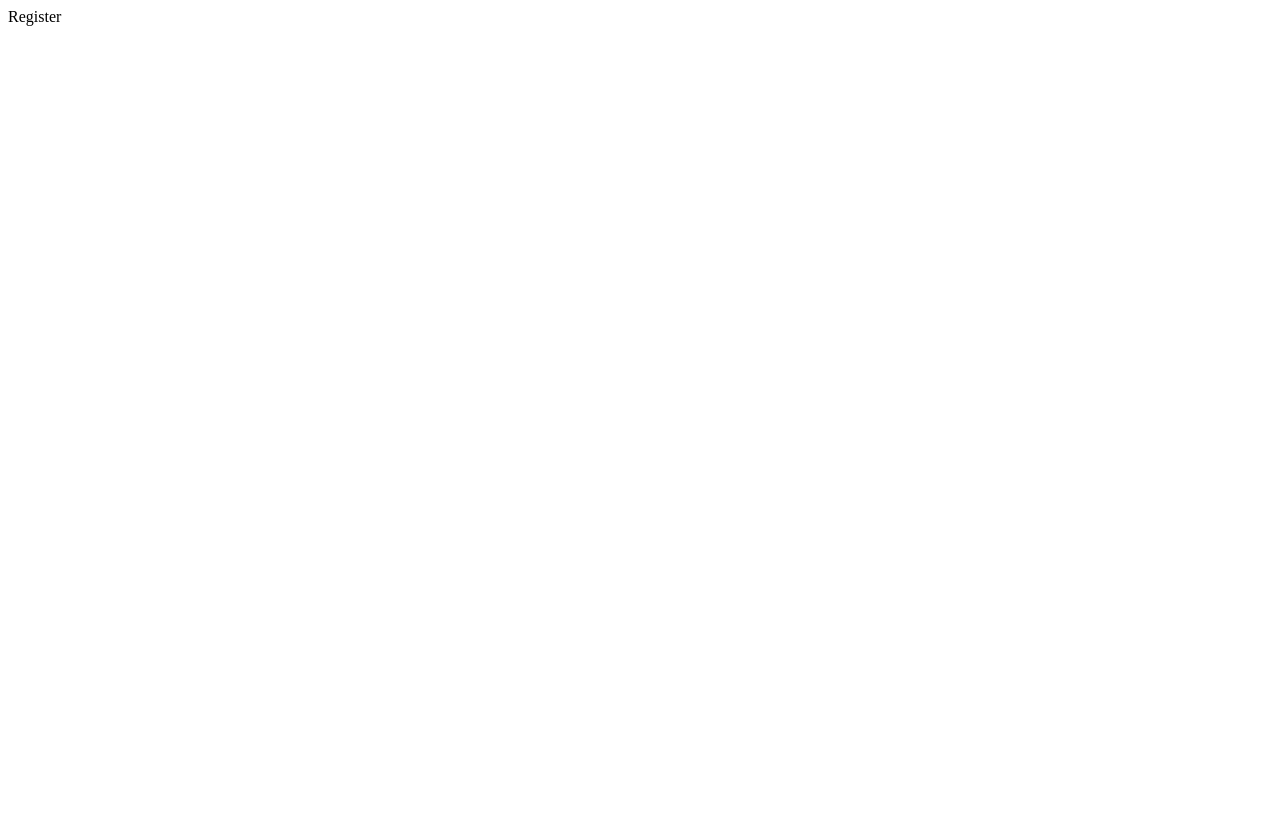
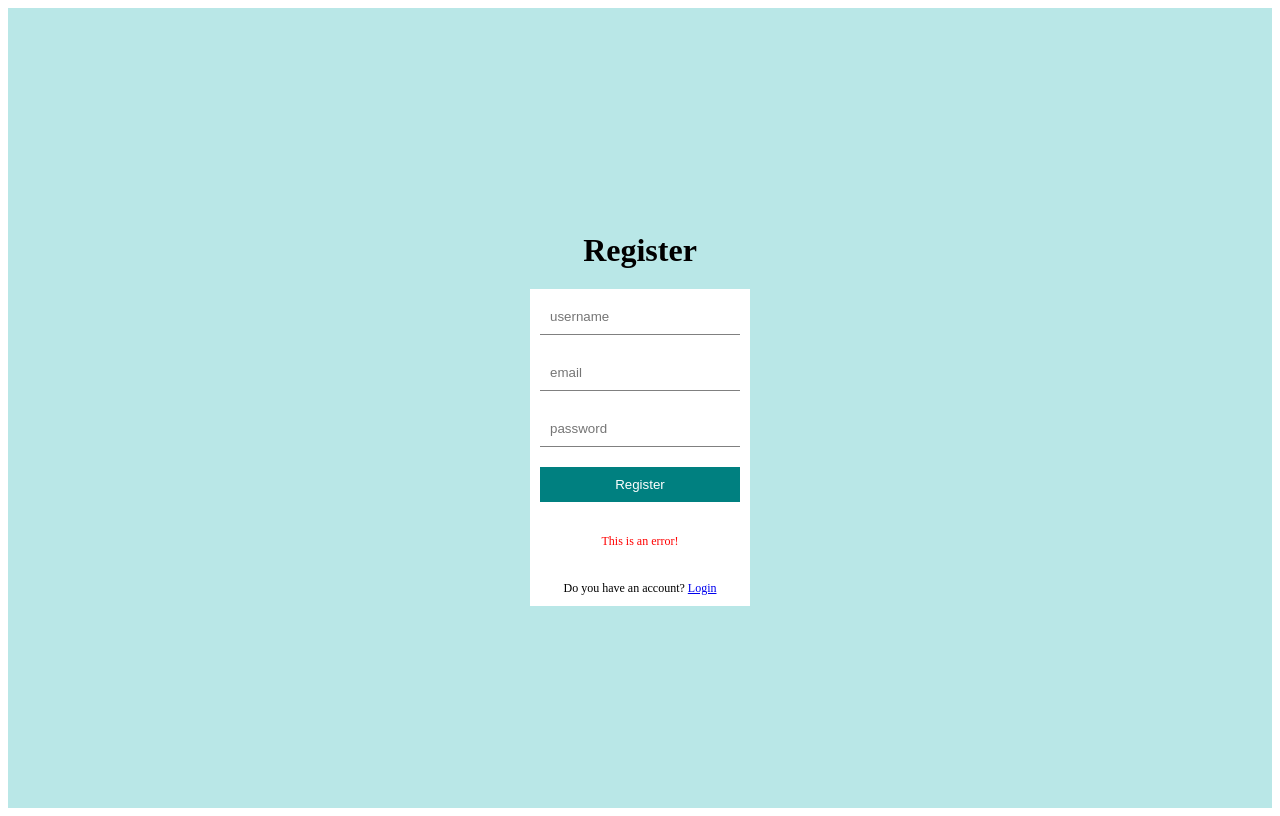
Before and after one commit to DariusBowser/react-blog-app, a React (Vite) app in the folder client/: page /register in a window 1280 px wide. Built offline with nearby package versions, Linux system fonts and the light colour scheme.

Commit message:
Login/Sign up styling

```diff
--- a/client/src/pages/Login.jsx
+++ b/client/src/pages/Login.jsx
@@ -1,13 +1,18 @@
 import React from "react";
+import { Link } from "react-router-dom";
 
 const Login = () => {
   return (
     <div className="auth">
       <h1>Login</h1>
       <form>
-        <input type="text" placeholder="username" />
-        <input type="password" placeholder="password" />
+        <input required type="text" placeholder="username" />
+        <input required type="password" placeholder="password" />
         <button>Login</button>
+        <p>This is an error!</p>
+        <span>
+          Don't you have an account? <Link to="/register">Register</Link>
+        </span>
       </form>
     </div>
   );
--- a/client/src/pages/Register.jsx
+++ b/client/src/pages/Register.jsx
@@ -1,9 +1,22 @@
-import React from 'react'
+import React from "react";
+import { Link } from "react-router-dom";
 
 const Register = () => {
   return (
-    <div>Register</div>
-  )
-}
+    <div className="auth">
+      <h1>Register</h1>
+      <form>
+        <input required type="text" placeholder="username" />
+        <input required type="email" placeholder="email" />
+        <input required type="password" placeholder="password" />
+        <button>Register</button>
+        <p>This is an error!</p>
+        <span>
+          Do you have an account? <Link to="/login">Login</Link>
+        </span>
+      </form>
+    </div>
+  );
+};
 
-export default Register
+export default Register;
--- a/client/src/style.scss
+++ b/client/src/style.scss
@@ -41,6 +41,17 @@ $lightGreen : #b9e7e7;
         background-color: teal;
         cursor: pointer;
       }
+
+      span{
+        font-size: 12px;
+        text-align: center;
+      }
+
+      p{
+        font-size: 12px;
+        color: red;
+        text-align: center;
+      }
   }
 
 }
```
